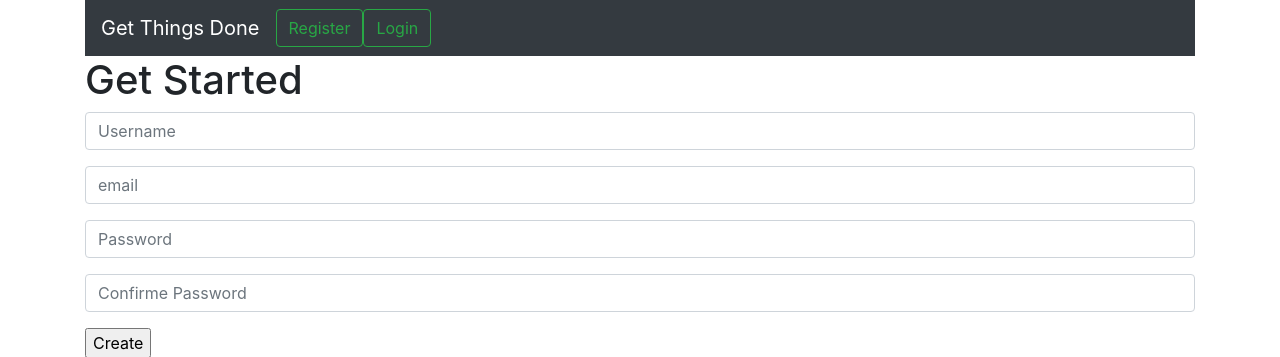
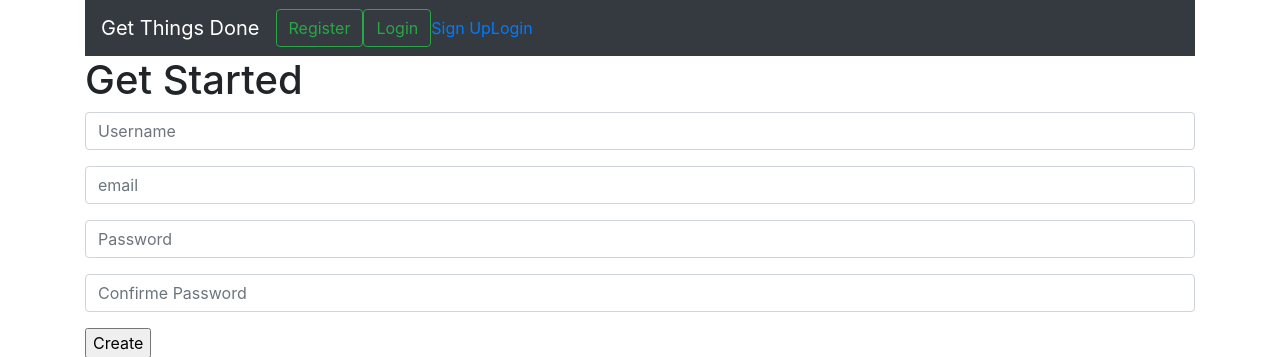
Before and after one commit to MotazBellah/ToDo, a Flask app: page / in a window 1280 px wide. Shown: the top 357 px of the page. Run offline with Flask 2, Linux system fonts and the light colour scheme; some libraries are stand-ins or nearby versions.

Commit message:
Updated navbar

```diff
--- a/templates/log.html
+++ b/templates/log.html
@@ -20,8 +20,12 @@
         <a class="btn btn-outline-success my-2 my-sm-0" href="{{ url_for('login_form') }}">Register</a>
         <a class="btn btn-outline-success my-2 my-sm-0" href="{{ url_for('login') }}">Login</a>
     </form>
+    <ul class="nav navbar-nav navbar-right">
+    <li><a href="#"><span class="glyphicon glyphicon-user"></span> Sign Up</a></li>
+    <li><a href="#"><span class="glyphicon glyphicon-log-in"></span> Login</a></li>
+  </ul>
+  </div>
 
-  </div>
 </nav>
 
     <h1>Get Started</h1>
```
